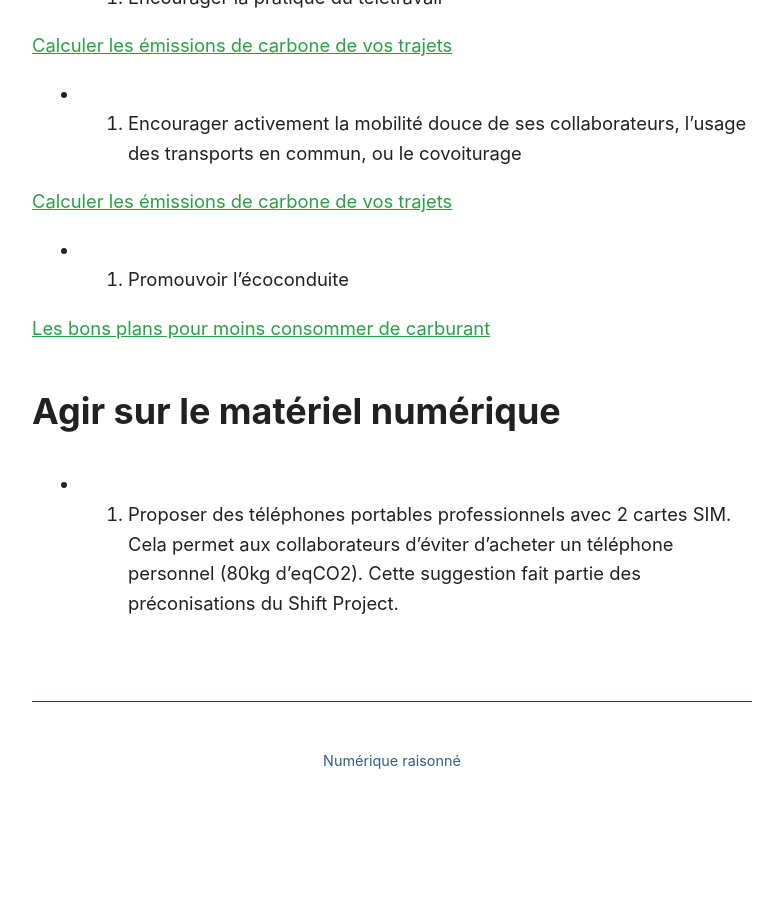
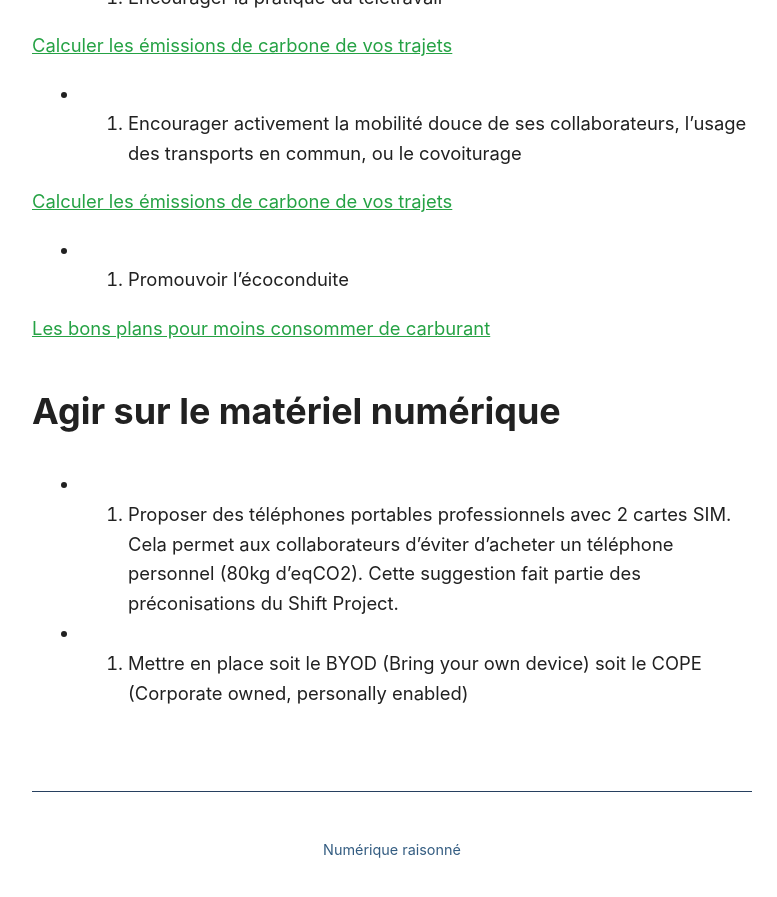
Before and after one commit to Slandais/slandais.github.io, a Jekyll site: the page built from _pages/liens-actions-salaries.md, in a window 1280 px wide and 900 px high, scrolled down 592 px. Shown: the top 897 px of the window, without its empty margins (248-1025 px from the left). Built offline with Jekyll 4.4.1, drawn with Linux system fonts in a browser that asks for light colours; before the commit the page ends 1402 px from its top, so only the background shows below that.

Commit message:
Update liens-actions-salaries.md

```diff
--- a/_pages/liens-actions-salaries.md
+++ b/_pages/liens-actions-salaries.md
@@ -22,3 +22,4 @@ permalink: /liens-actions-salaries/
 ## Agir sur le matériel numérique
 
 * 1. Proposer des téléphones portables professionnels avec 2 cartes SIM. Cela permet aux collaborateurs d'éviter d'acheter un téléphone personnel (80kg d'eqCO2). Cette suggestion fait partie des préconisations du Shift Project.
+* 2. Mettre en place soit le BYOD (Bring your own device) soit le COPE (Corporate owned, personally enabled)
```
